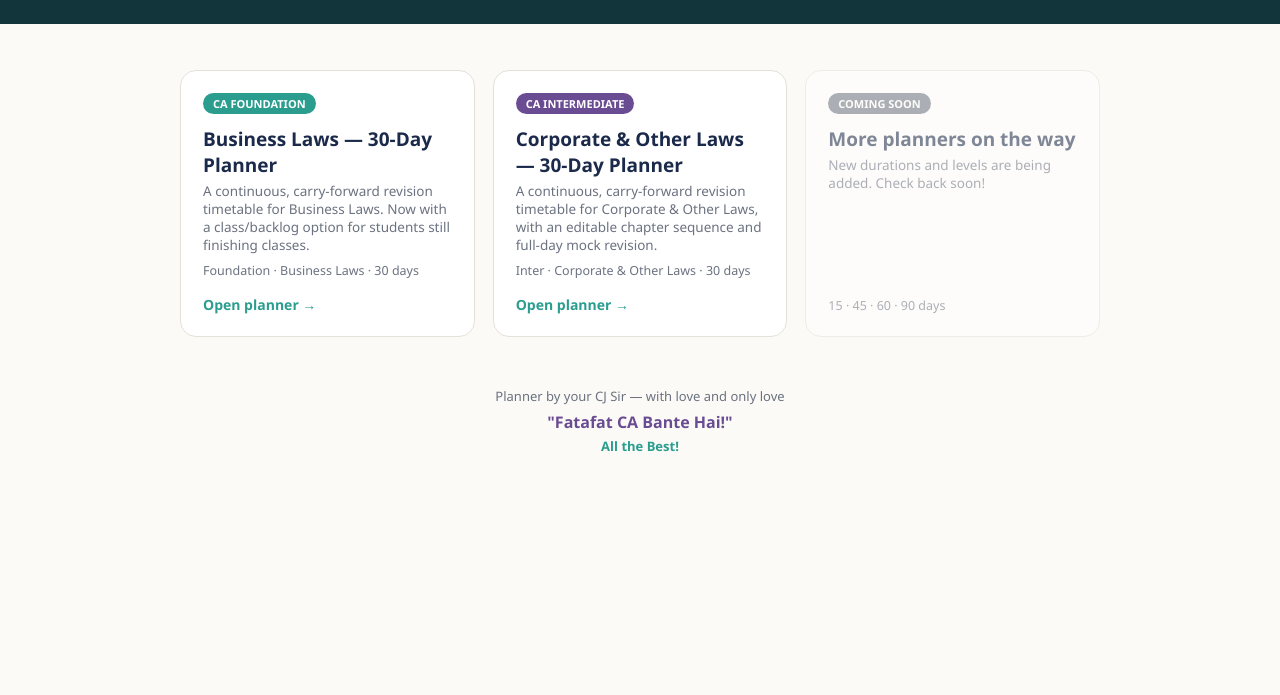
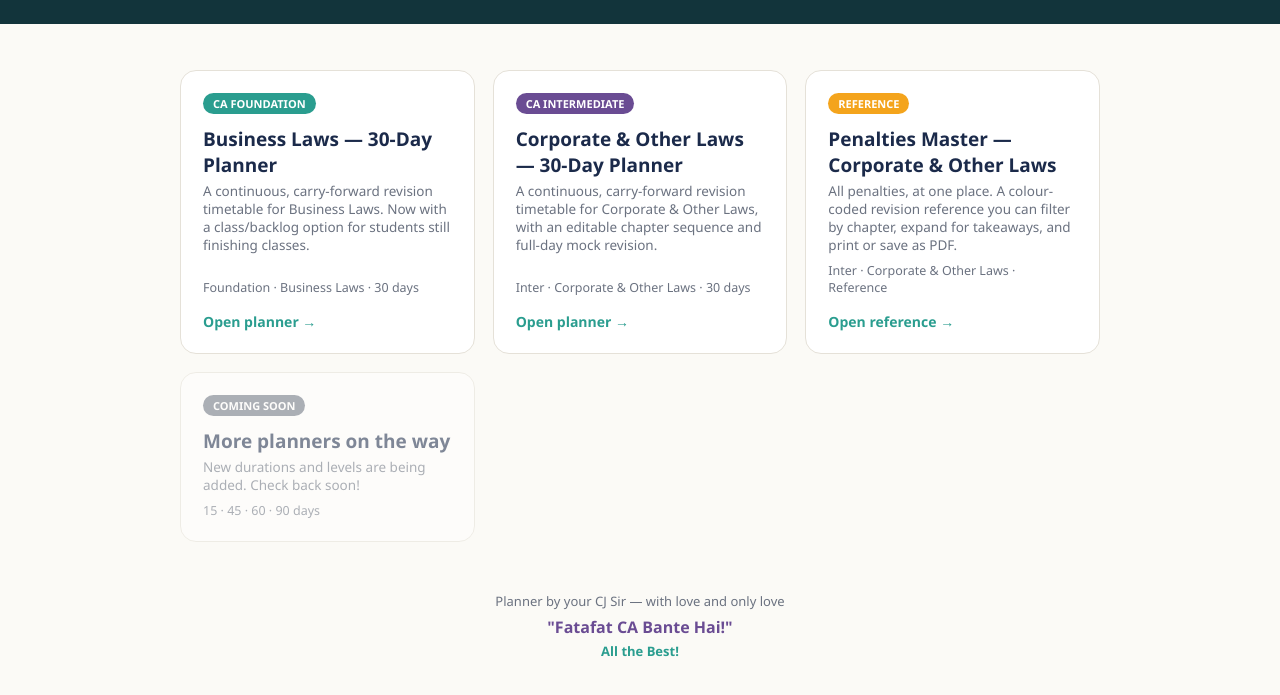
Before and after one commit to CJ-2709/LearnwithCJ, a plain HTML site: page index.html in a window 1280 px wide. Shown: the part 145-840 px from the top of the page. Before the commit the page ends 800 px from the top, so only its background shows below. Drawn offline with Linux system fonts and the light colour scheme.

Commit message:
Add files via upload

```diff
--- a/index.html
+++ b/index.html
@@ -62,6 +62,15 @@
         <div class="cta">Open planner →</div>
       </a>
 
+      <!-- CA Intermediate · Penalties Master -->
+      <a class="card" href="InterLawPenaltiesMaster.html">
+        <span class="badge" style="background:#f4a41c">REFERENCE</span>
+        <h3>Penalties Master — Corporate &amp; Other Laws</h3>
+        <p>All penalties, at one place. A colour-coded revision reference you can filter by chapter, expand for takeaways, and print or save as PDF.</p>
+        <div class="meta">Inter · Corporate &amp; Other Laws · Reference</div>
+        <div class="cta">Open reference →</div>
+      </a>
+
       <!-- Placeholder for future tools -->
       <div class="card soon">
         <span class="badge" style="background:#6b7280">COMING SOON</span>
```
